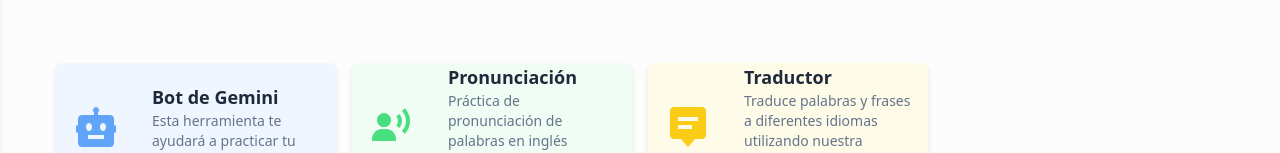
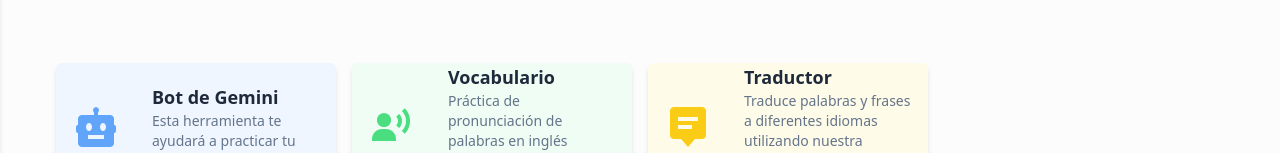
Before and after one commit to jhonatanm255/learning-english, a React (Vite) app: page /email in a window 1280 px wide. Shown: the part 169-322 px from the top of the page. Built offline with nearby package versions, Linux system fonts and the light colour scheme; no server answers; the database is empty; sample sign-in values are in the browser's storage.

Commit message:
cambio de nombre de la seccion de pronunciacion a vocabulario

```diff
--- a/src/components/main.jsx
+++ b/src/components/main.jsx
@@ -24,13 +24,13 @@ function Main() {
           </div>
         </Link>
 
-        {/* VOICE PRACTICE */}
+        {/* VOCABULARY */}
         <Link className="w-full" to="/voice">
           <div className="bg-green-50 dark:bg-gray-800 flex shadow-md items-center w-full h-32 p-4 cursor-pointer rounded-md transform transition-all ease-in-out duration-300">
             <i className="text-green-400 text-5xl flex justify-center py-8 bx bxs-user-voice"></i>
             <div className="flex flex-col justify-center ml-8">
               <p className="text-slate-800 dark:text-gray-200 font-semibold text-lg">
-                Pronunciación
+                Vocabulario
               </p>
               <p className="text-slate-500 dark:text-gray-400 text-sm">
                 Práctica de pronunciación de palabras en inglés utilizando
```
Also changed, not shown: package.json (line endings or trailing spaces).
